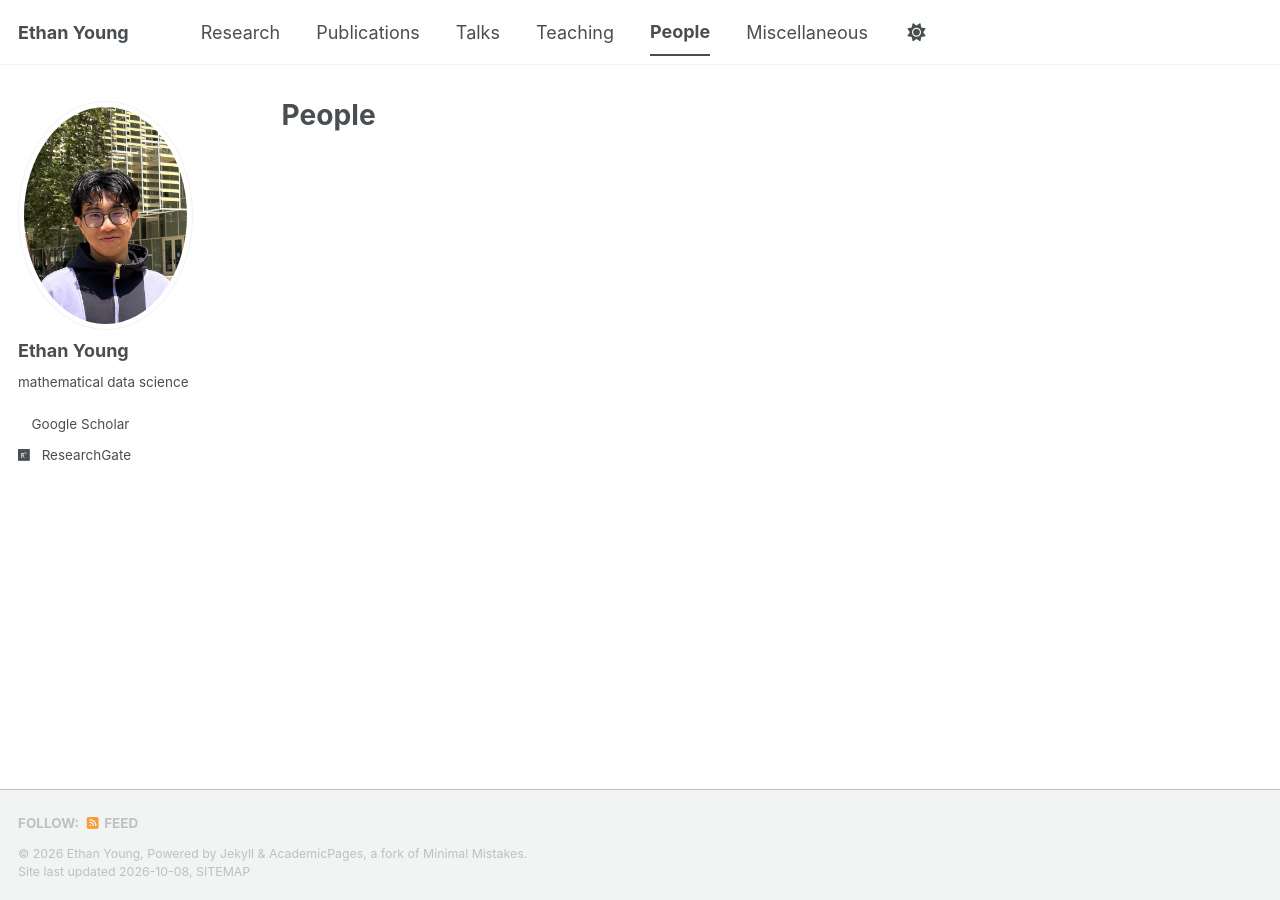
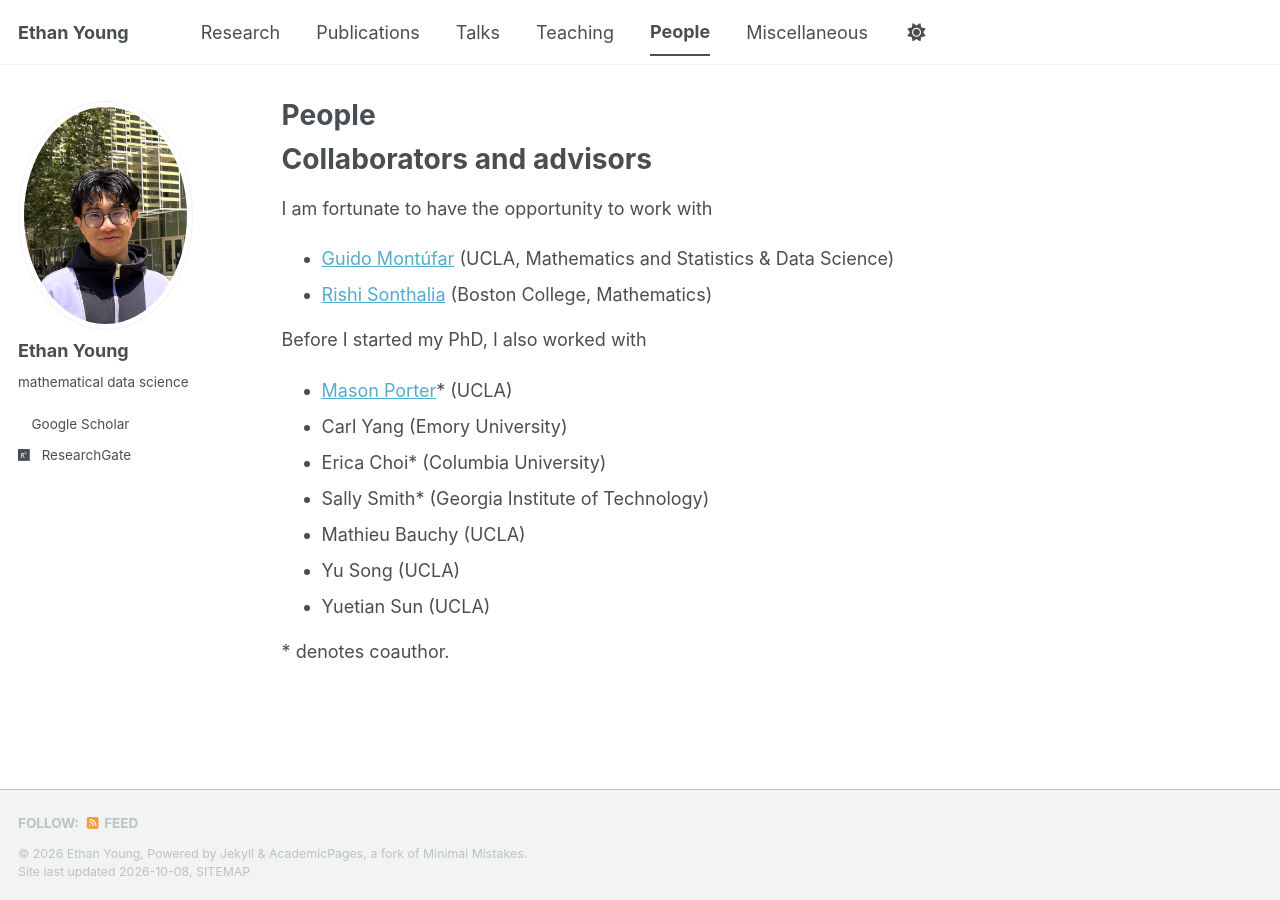
Before and after one commit to ethanjyoung/ethanjyoung.github.io, a Jekyll site: the page built from _pages/people.md, in a window 1280 px wide. Built offline with Jekyll 4.4.1, drawn with Linux system fonts in a browser that asks for light colours; a style sheet for code colours, icons or effects is not loaded.

Commit message:
Add collaborators and advisors section to people.md

```diff
--- a/_pages/people.md
+++ b/_pages/people.md
@@ -4,3 +4,19 @@ title: "People"
 permalink: /people/
 author_profile: true
 ---
+
+# Collaborators and advisors
+I am fortunate to have the opportunity to work with
+* [Guido Montúfar](https://www.math.ucla.edu/~montufar/) (UCLA, Mathematics and Statistics & Data Science)
+* [Rishi Sonthalia](https://sites.google.com/bc.edu/rishi-sonthalia) (Boston College, Mathematics)
+
+Before I started my PhD, I also worked with
+* [Mason Porter](https://www.math.ucla.edu/~mason/)* (UCLA)
+* Carl Yang (Emory University)
+* Erica Choi* (Columbia University)
+* Sally Smith* (Georgia Institute of Technology)
+* Mathieu Bauchy (UCLA)
+* Yu Song (UCLA)
+* Yuetian Sun (UCLA)
+
+\* denotes coauthor.
```
